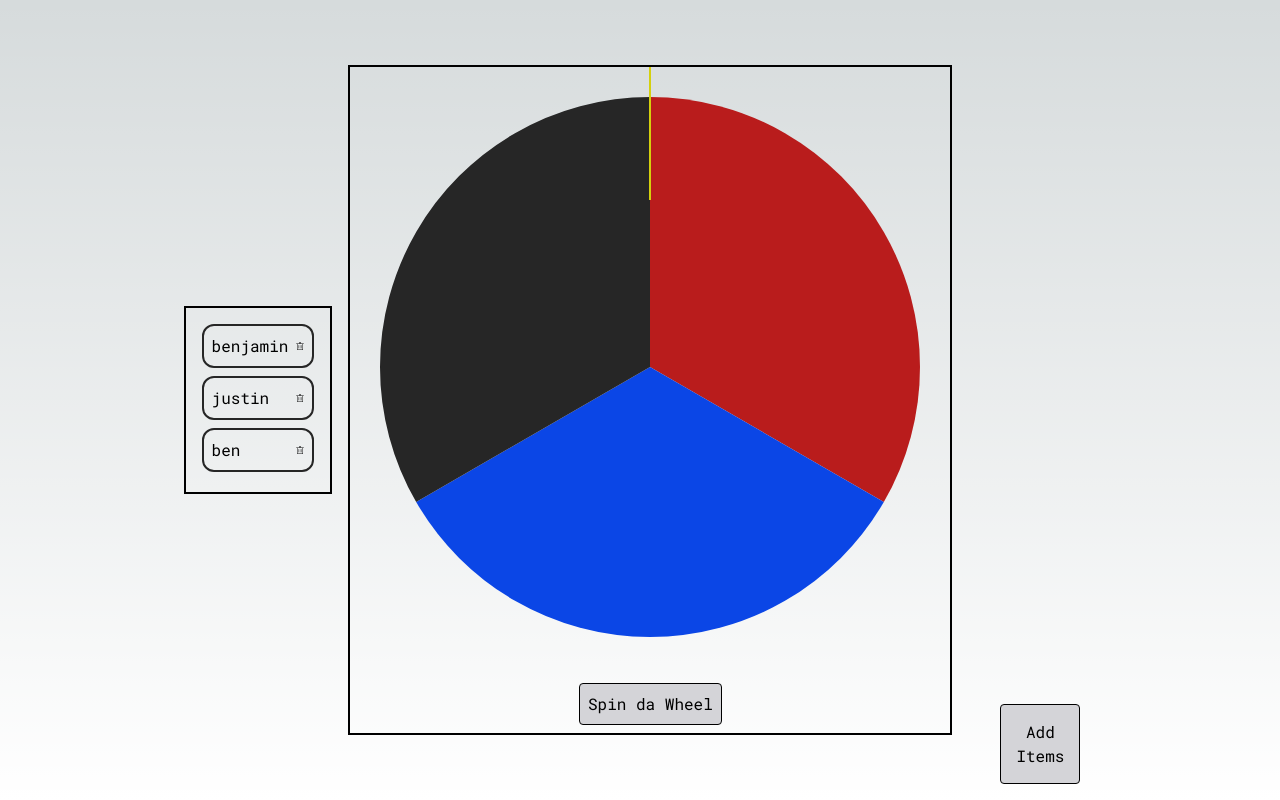
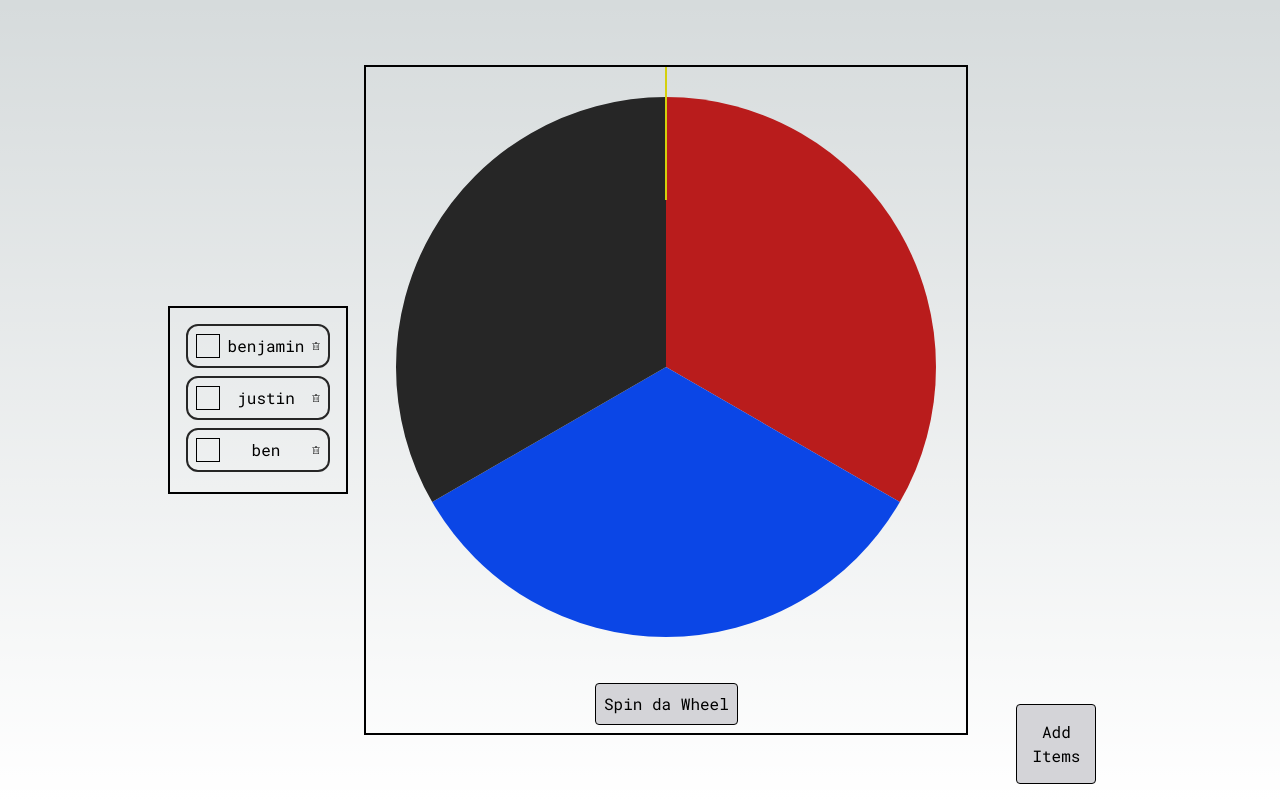
Before and after one commit to bmacloud18/lottery, a Next.js app in the folder frontend/: page / in a window 1280 px wide. Built offline with nearby package versions, Linux system fonts and the light colour scheme.

Commit message:
trying to add legend colors

```diff
--- a/frontend/app/components/lottoTile.tsx
+++ b/frontend/app/components/lottoTile.tsx
@@ -1,4 +1,5 @@
 import Item from "@/app/interfaces/item";
+import colors from "@/app/util/colors";
 
 export default function LottoTile({
     item,
@@ -7,8 +8,11 @@ export default function LottoTile({
     item:Item,
     remove: any
 }) {
+    const color = colors[item.id].name;
+
     return (
         <div key={item.id} className="mb-1 border-solid border-2 border-black rounded-xl w-full p-2 overflow-hidden flex flex-row gap-2 justify-between">
+            <div className={`size-6 border-solid border bg-${color}`}></div>
             <span className="text-center text-base">{item.name}</span>
             <button onClick={remove}>
                 <img src="/deletepng.png" alt="delete" className="size-2"/>
--- a/frontend/app/util/colors.tsx
+++ b/frontend/app/util/colors.tsx
@@ -1,5 +1,5 @@
 const colors = [
-    { name: 'red', hex: '#b91c1c'},
+    {name: 'red', hex: '#b91c1c'},
     {name: 'blue', hex: '#0b46e6'},
     {name: 'black', hex: '#262626'},
     {name: 'green', hex: '#14532d'},
```
